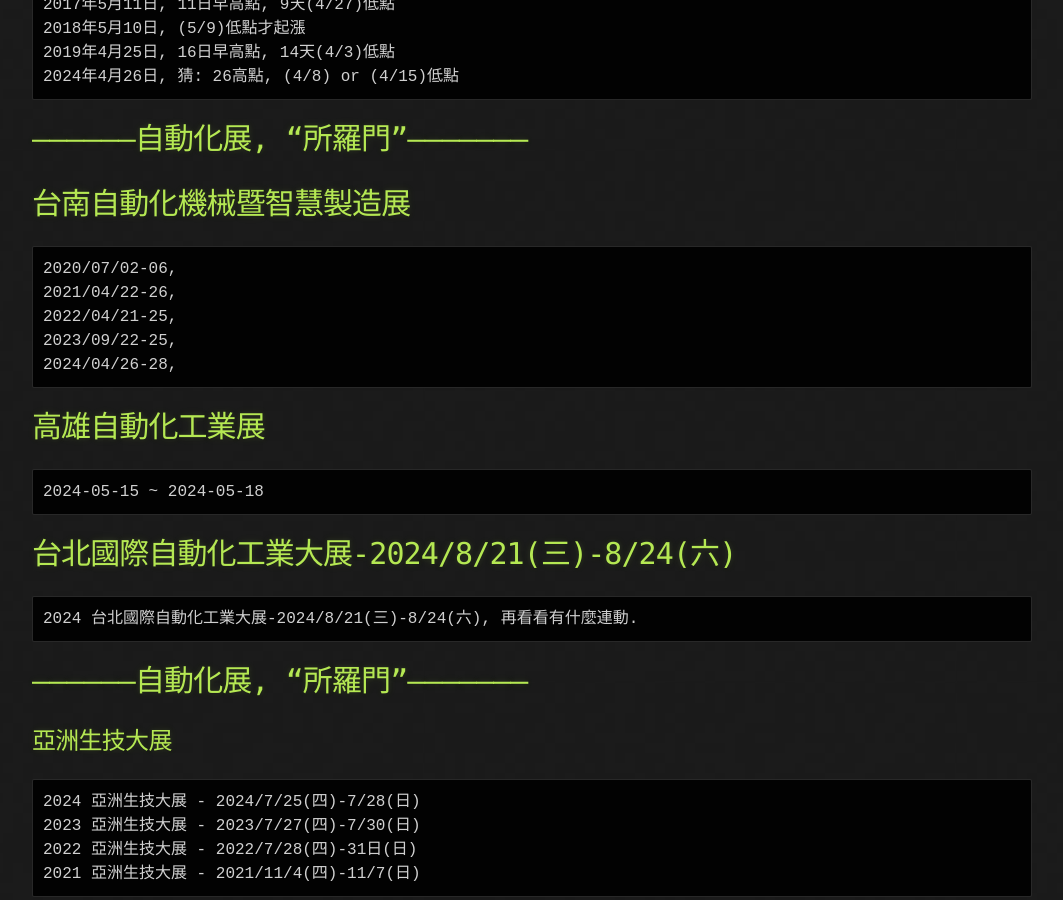
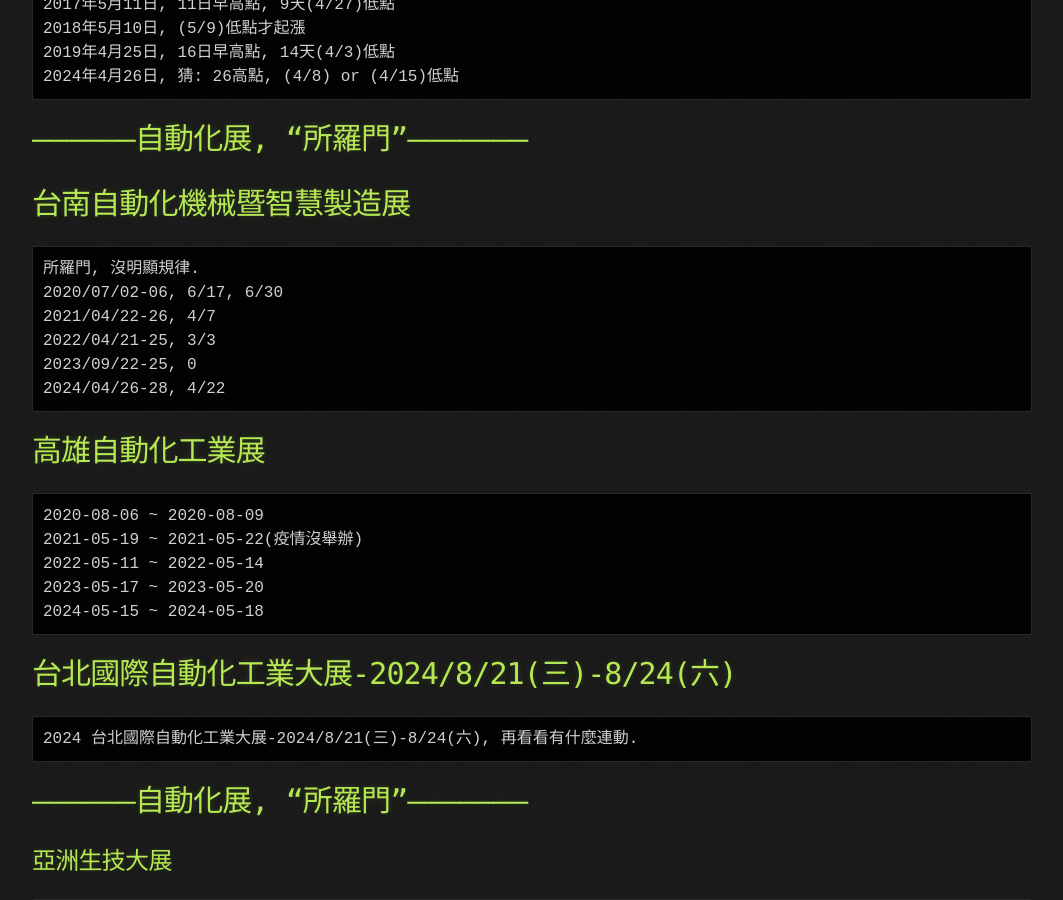
Before and after one commit to lepg5487/Stock_God, a Jekyll site: the page built from experience.md, in a window 1280 px wide and 900 px high, scrolled down 7298 px. Shown: the whole window, without its empty margins (108-1171 px from the left). Built offline with Jekyll 4.4.1, drawn with Linux system fonts in a browser that asks for light colours; our own code applies the rules of GitHub Pages for plain Markdown files.

Commit message:
Update experience.md

````diff
--- a/experience.md
+++ b/experience.md
@@ -274,14 +274,19 @@ GTI台灣電子遊戲機國際產業展"鈊象"
 # -----------------自動化展, "所羅門"--------------------
 # 台南自動化機械暨智慧製造展
 ```
-2020/07/02-06,
-2021/04/22-26,
-2022/04/21-25,
-2023/09/22-25,
-2024/04/26-28,
+所羅門, 沒明顯規律.
+2020/07/02-06, 6/17, 6/30
+2021/04/22-26, 4/7
+2022/04/21-25, 3/3
+2023/09/22-25, 0
+2024/04/26-28, 4/22
 ```
 # 高雄自動化工業展
 ```
+2020-08-06 ~ 2020-08-09
+2021-05-19 ~ 2021-05-22(疫情沒舉辦)
+2022-05-11 ~ 2022-05-14
+2023-05-17 ~ 2023-05-20
 2024-05-15 ~ 2024-05-18
 ```
 # 台北國際自動化工業大展-2024/8/21(三)-8/24(六)
````
